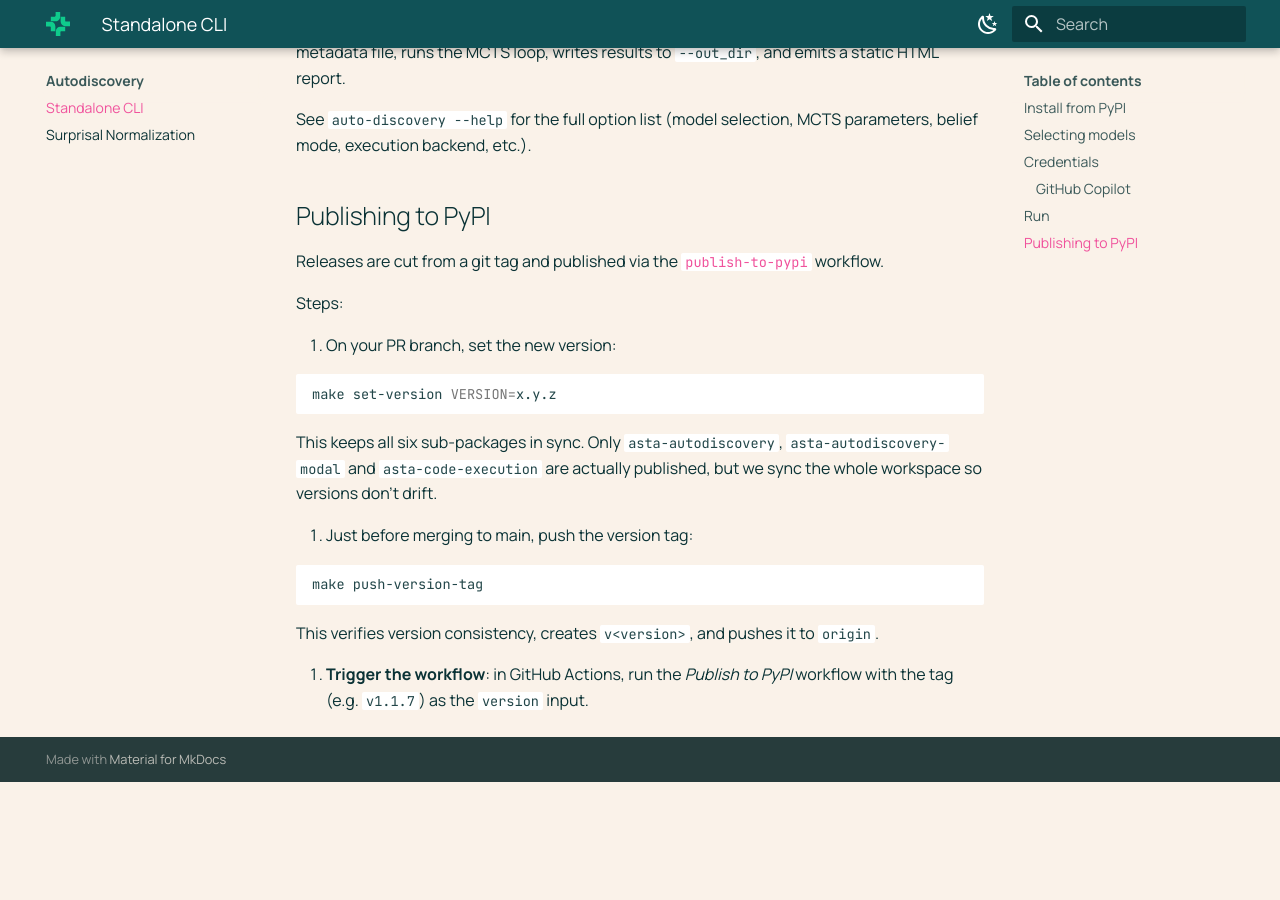
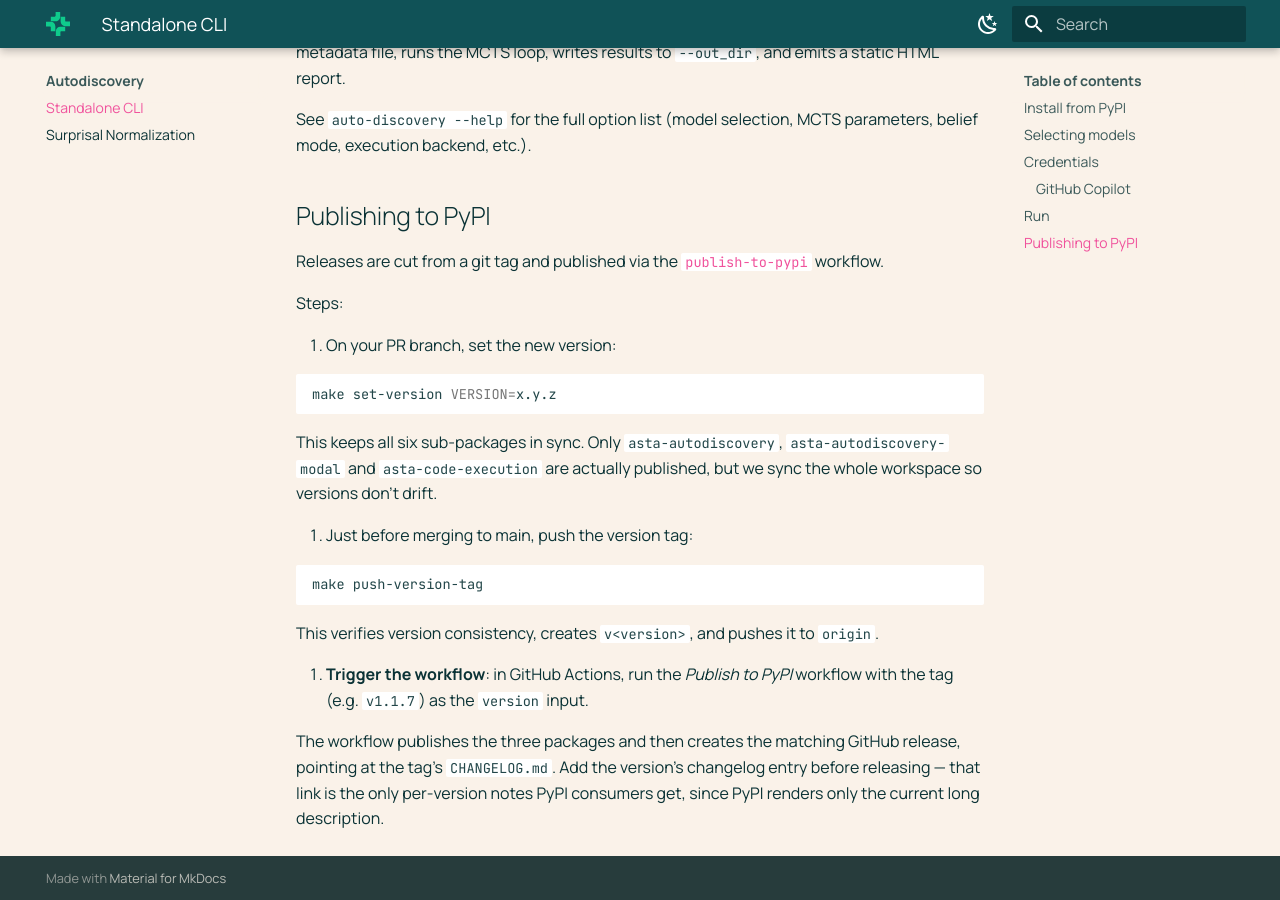
Before and after one commit to allenai/asta-autodiscovery, an MkDocs documentation site: the page built from docs/autodiscovery/standalone.md, in a window 1280 px wide and 900 px high, scrolled down 2993 px. Built offline with MkDocs 1.6.1 and Material for MkDocs 9.7.7, drawn with Linux system fonts in a browser that asks for light colours; before the commit the page ends 3775 px from its top, so only the background shows below that.

Commit message:
Create the GitHub release from the publish workflow
PyPI renders only the current long description, so a GitHub release is the
only place per-version notes live and the only thing watchers can subscribe
to via Watch -> Releases. Doing it by hand is the step that gets forgotten:
v0.2.1 and v0.2.2 both published to PyPI, and neither has a GitHub release
against its tag -- the Releases tab is empty.

Kept as a separate job so neither token carries the other's authority. The
publish job's permissions are unchanged (id-token: write, contents: read);
the new release job gets contents: write and no id-token, so it cannot reach
PyPI, and the build steps -- which run each package's build backend and a
publish action pinned only to a moving tag -- cannot write to the repo. It
needs no checkout: gh works against the API given --repo.

Gated on the publish job, so a release cannot appear for a version that
never reached PyPI. The body links the tag's CHANGELOG.md rather than
parsing a section out of it -- no extraction logic to maintain, and the
anchor stays valid as the file grows.

Co-Authored-By: Claude Opus 5 (1M context) <noreply@anthropic.com>

```diff
--- a/docs/autodiscovery/standalone.md
+++ b/docs/autodiscovery/standalone.md
@@ -177,3 +177,8 @@ Steps:
 
 3. **Trigger the workflow**: in GitHub Actions, run the *Publish to PyPI*
    workflow with the tag (e.g. `v1.1.7`) as the `version` input.
+
+   The workflow publishes the three packages and then creates the matching
+   GitHub release, pointing at the tag's `CHANGELOG.md`. Add the version's
+   changelog entry before releasing — that link is the only per-version notes
+   PyPI consumers get, since PyPI renders only the current long description.
```
Also changed, not shown: 1 other file.
